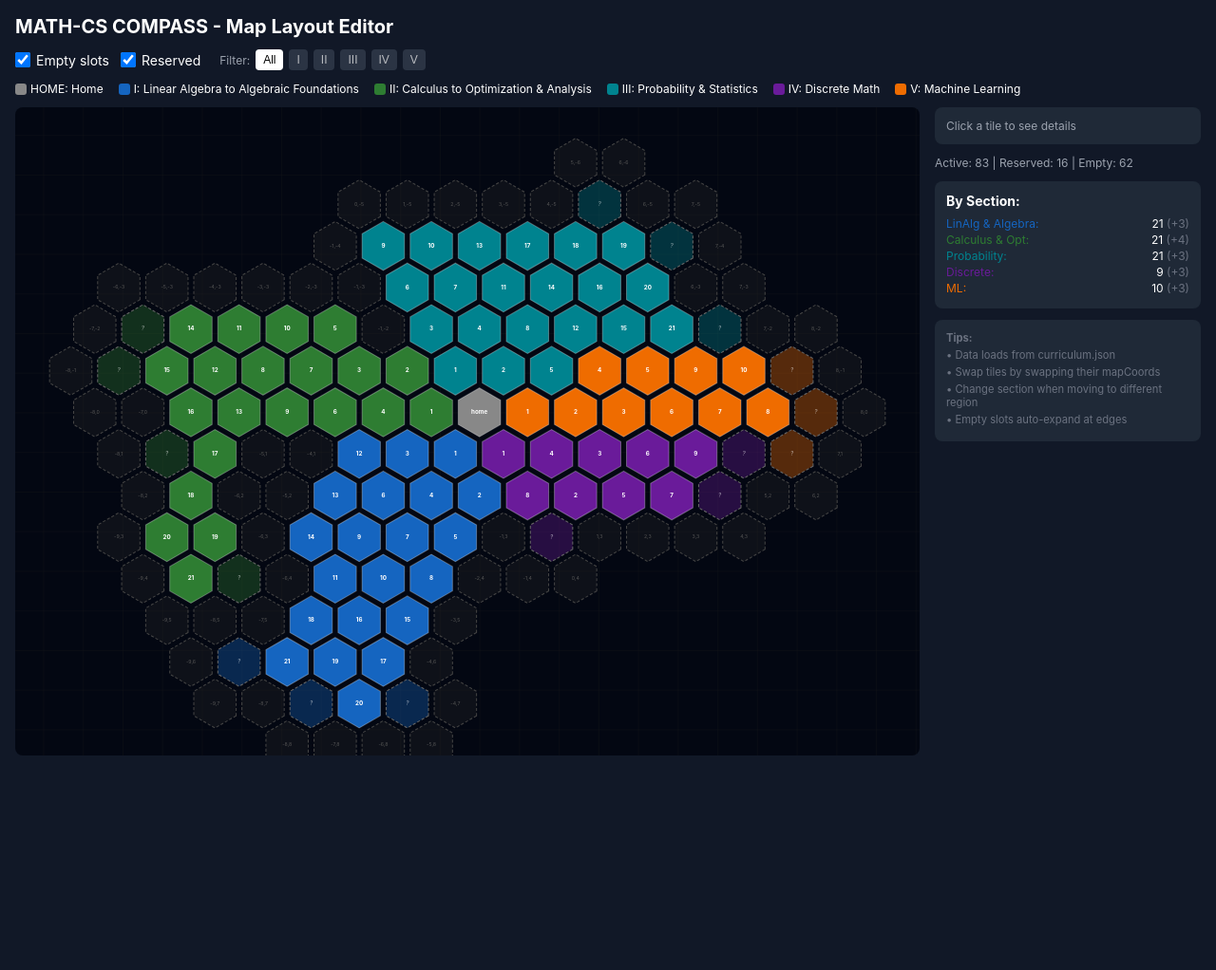
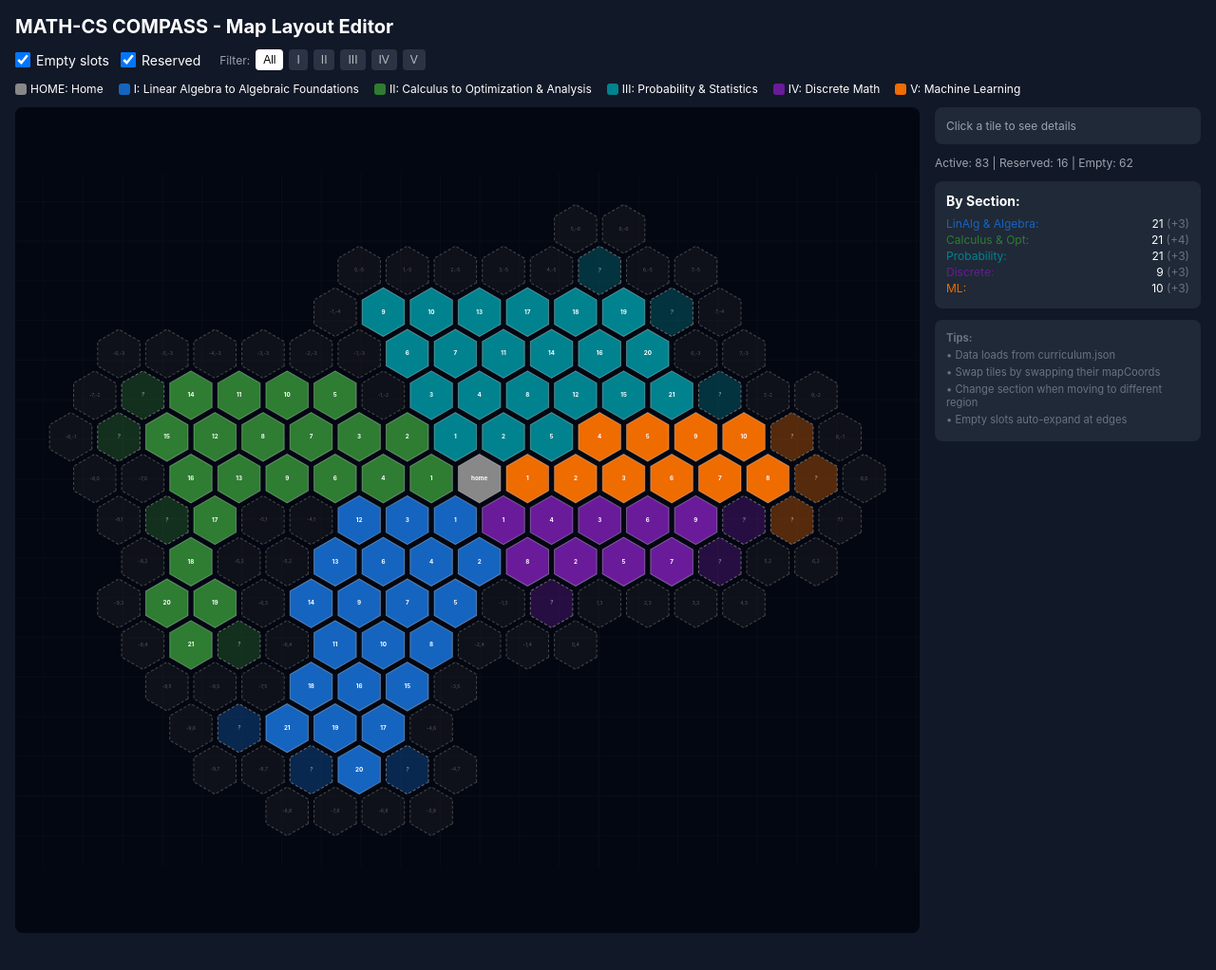
Before and after one commit to Yusukey01/yusukey01.github.io, a Jekyll site: the page map/map_editor.html, which Jekyll copies as it is, in a window 1280 px wide. Shown: the top 1022 px of the page at 95% size. Built offline with Jekyll 4.4.1, drawn with Linux system fonts in a browser that asks for light colours; nearby versions of some CDN libraries.

Commit message:
update function to update map

```diff
--- a/map/map_editor.html
+++ b/map/map_editor.html
@@ -36,8 +36,14 @@
         .map-container {
             flex: 1; background: #030712; border-radius: 8px;
             overflow: auto; max-height: 65vh; min-height: 400px;
+            height: calc(100vh - 180px);
+            max-height: none;
         }
-        .map-container svg { width: 100%; min-height: 400px; }
+        .map-container svg {
+            width: 100%;
+            height: 100%;
+            min-height: 600px;
+        }
         .info-panel { width: 280px; flex-shrink: 0; }
         .info-box { background: #1f2937; padding: 12px; border-radius: 8px; font-size: 0.75rem; margin-bottom: 12px; }
         .info-box h3 { font-size: 0.875rem; margin-bottom: 8px; }
```
